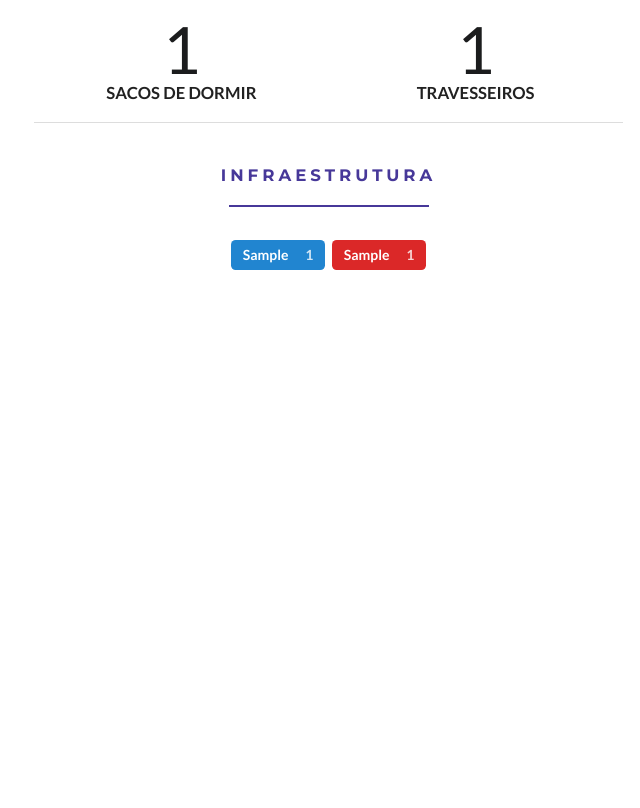
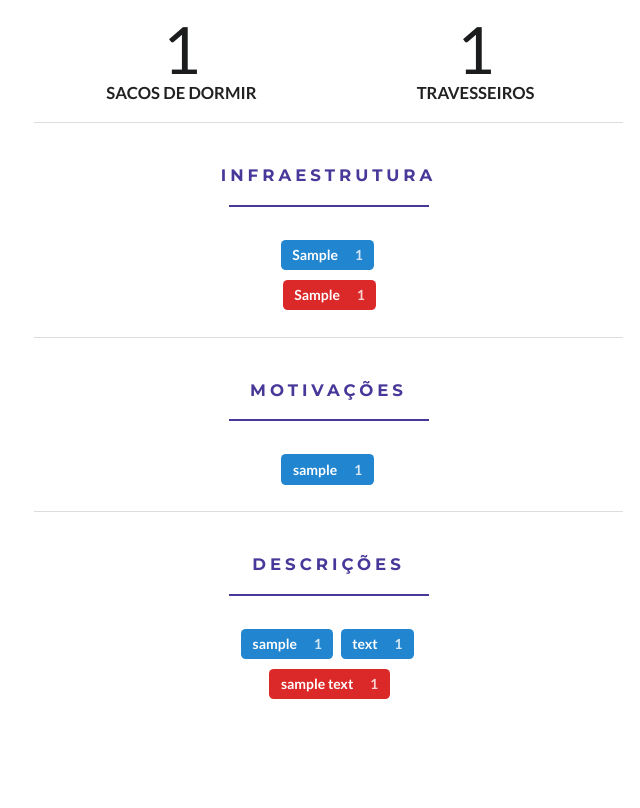
Before and after one commit to EMTUHack/my, a Django app: a page that uses main/templates/main/stats.html in a window 1280 px wide. Shown: the part 1501-2309 px from the top of the page, without its empty margins (444-1084 px from the left). Before the commit the page ends 1771 px from the top, so only its background shows below. Run offline with Django 3.2, Linux system fonts and the light colour scheme; a user stored in the database is signed in; tables that the repository leaves empty hold one stand-in row (values such as "Sample post"); style sheets or scripts are compiled from the project's sources; some libraries are stand-ins or nearby versions.

Commit message:
expanded statistics view

```diff
--- /dev/null
+++ b/main/stats.py
@@ -0,0 +1,13 @@
+import re
+
+
+def get_grams(corpus, n_grams=1):
+    """
+    generates n_grams given a corpus of text
+    Corpus should be a list of documents
+    """
+    stop = ['', ' ', 'and', 'the', 'to', 'a', 'of', 'for', 'as', 'i', 'with', 'it', 'is', 'on', 'that', 'this', 'can', 'in', 'be', 'has', 'if', 'e', 'o', 'de', 'da', 'do', 'para', 'como', 'eu', 'com', 'isso', 'aquilo', 'é', 'são', 'em', 'sobre', 'pode', 'ser', 'seja', 'tem', 'tenha', 'se', 'faça', 'que', 'um', 'uma', 'na', 'no', 'os', 'as']
+    corpus_n = [[re.sub('\W+', '', c).lower() for c in a.split(' ') if re.sub('\W+', '', c).lower() not in stop] for a in corpus]
+    if n_grams > 1:
+        corpus_n = [[' '.join([b[i + k] for k in range(n_grams)]) for i, a in enumerate(b) if i < len(b) - n_grams + 1] for b in corpus_n]
+    return [item for sublist in corpus_n for item in sublist]
--- a/main/templates/main/stats.html
+++ b/main/templates/main/stats.html
@@ -5,6 +5,13 @@
 {% endblock %}
 {% block extend_scripts %}
 <script src="{% static 'main/js/sidebar.js' %}"></script>
+{% endblock %}
+{% block extend_style %}
+<style type="text/css">
+    .ui.label {
+        margin-bottom: 10px !important;
+    }
+</style>
 {% endblock %}
 {% block content %}
 <div class="content">
@@ -233,7 +240,48 @@
                             <div class="detail">{{ k.1 }}</div>
                         </div>
                         {% endfor %}
+                        <br>
                         {% for k in data.needs %}
+                        <div class="ui red label">
+                            {{ k.0 }}
+                            <div class="detail">{{ k.1 }}</div>
+                        </div>
+                        {% endfor %}
+                    </div>
+                    <div class="ui divider"></div>
+                    <br>
+                    <div class="small header divided title">
+                        Motivações
+                    </div>
+                    <div style="text-align: center;" class="center aligned">
+                        {% for k in data.motivations_1 %}
+                        <div class="ui blue label">
+                            {{ k.0 }}
+                            <div class="detail">{{ k.1 }}</div>
+                        </div>
+                        {% endfor %}
+                        <br>
+                        {% for k in data.motivations_2 %}
+                        <div class="ui red label">
+                            {{ k.0 }}
+                            <div class="detail">{{ k.1 }}</div>
+                        </div>
+                        {% endfor %}
+                    </div>
+                    <div class="ui divider"></div>
+                    <br>
+                    <div class="small header divided title">
+                        Descrições
+                    </div>
+                    <div style="text-align: center;" class="center aligned">
+                        {% for k in data.descriptions_1 %}
+                        <div class="ui blue label">
+                            {{ k.0 }}
+                            <div class="detail">{{ k.1 }}</div>
+                        </div>
+                        {% endfor %}
+                        <br>
+                        {% for k in data.descriptions_2 %}
                         <div class="ui red label">
                             {{ k.0 }}
                             <div class="detail">{{ k.1 }}</div>
--- a/main/views.py
+++ b/main/views.py
@@ -6,6 +6,7 @@
 from hackers.models import Hacker, Application, Team
 from django.db.models import Q
 from collections import Counter
+from .stats import get_grams
 # Create your views here.
 
 
@@ -38,6 +39,12 @@
 
 @user_passes_test(lambda u: u.is_superuser)
 def stats(request):
+    motivations = [a.essay for a in Application.objects.exclude(essay='').exclude(essay=None)]
+    motivations_1 = get_grams(motivations)
+    motivations_2 = get_grams(motivations, 2)
+    descriptions = [a.description for a in Application.objects.exclude(description='').exclude(description=None)]
+    descriptions_1 = get_grams(descriptions)
+    descriptions_2 = get_grams(descriptions, 2)
     data = {
         # Basic
         "hackers": len(Hacker.objects.all()),
@@ -68,6 +75,10 @@
         "pill": len(Application.objects.filter(pillow=True)),
         "diet": Counter([d.diet for d in Application.objects.exclude(diet__isnull=True).exclude(diet__exact='')]).most_common(),
         "needs": Counter([d.special_needs for d in Application.objects.exclude(special_needs__isnull=True).exclude(special_needs__exact='')]).most_common(),
+        "motivations_1": Counter(motivations_1).most_common(10),
+        "motivations_2": Counter(motivations_2).most_common(10),
+        "descriptions_1": Counter(descriptions_1).most_common(10),
+        "descriptions_2": Counter(descriptions_2).most_common(10),
     }
     return render(request, 'main/stats.html', {"sbar": "stats", "data": data})
 
```
